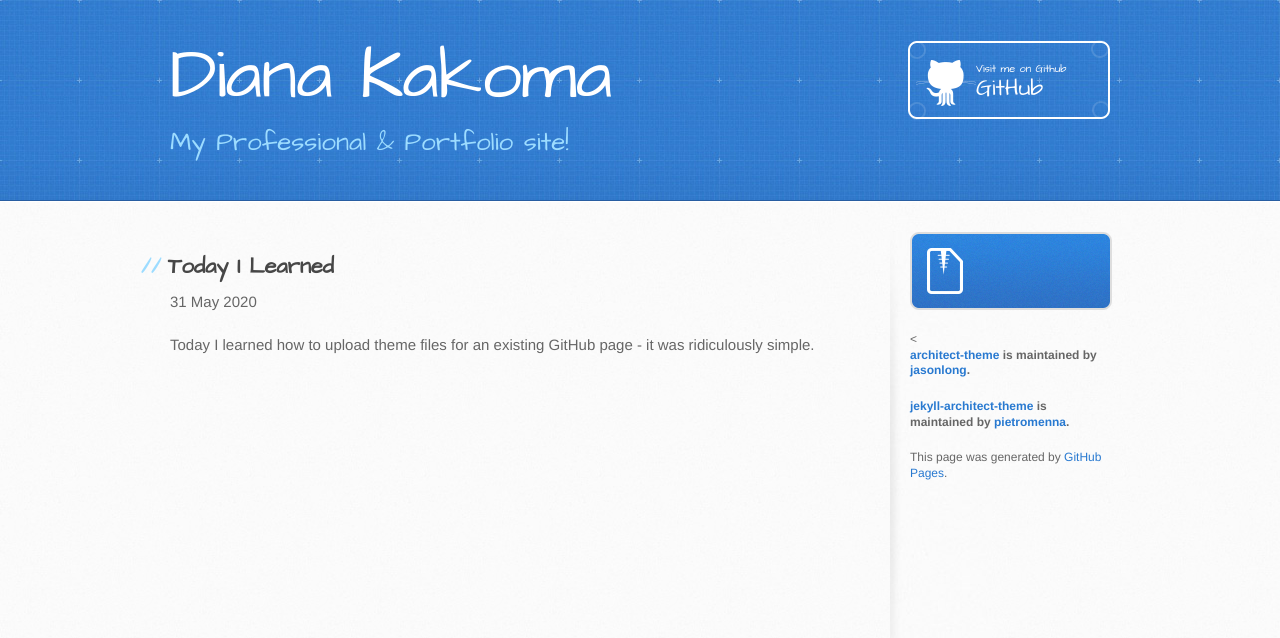
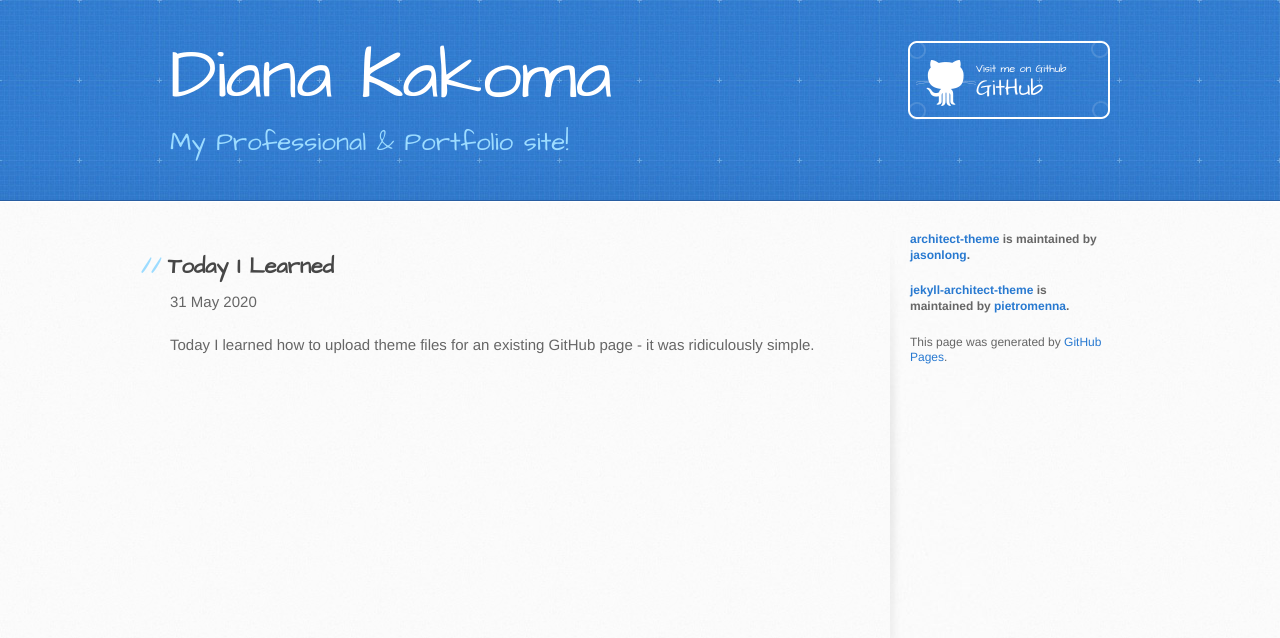
Before and after one commit to dianakakoma/dianakakoma.github.io, a Jekyll site: the page built from _posts/2020-05-31-Today-I-Learned.md, in a window 1280 px wide. Shown: the top 638 px of the page. Built offline with Jekyll 4.4.1, drawn with Linux system fonts in a browser that asks for light colours; our own code applies the rules of GitHub Pages for plain Markdown files.

Commit message:
Update default.html
commented out tar.gz button

```diff
--- a/_layouts/default.html
+++ b/_layouts/default.html
@@ -35,8 +35,8 @@
 
         <aside id="sidebar">
          <!-- <a href="#" class="button"> </a> -->
-          <a href="#" class="button"> </a>
-          <
+          <!-- <a href="#" class="button"> </a> -->
+          <!-- < -->
 
           <p class="repo-owner"><a href="https://github.com/jasonlong/architect-theme">architect-theme</a> is maintained by <a href="https://github.com/jasonlong">jasonlong</a>.</p>
 
```
